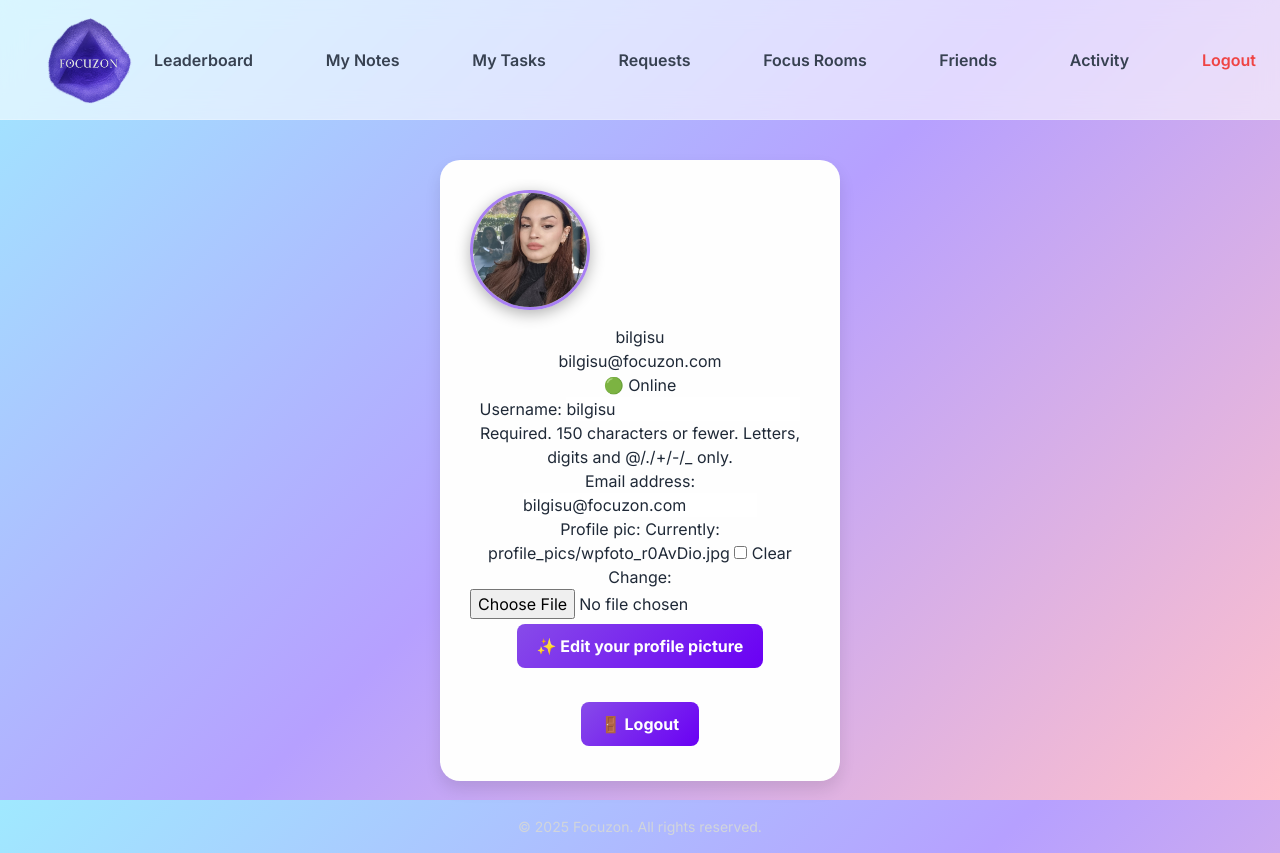
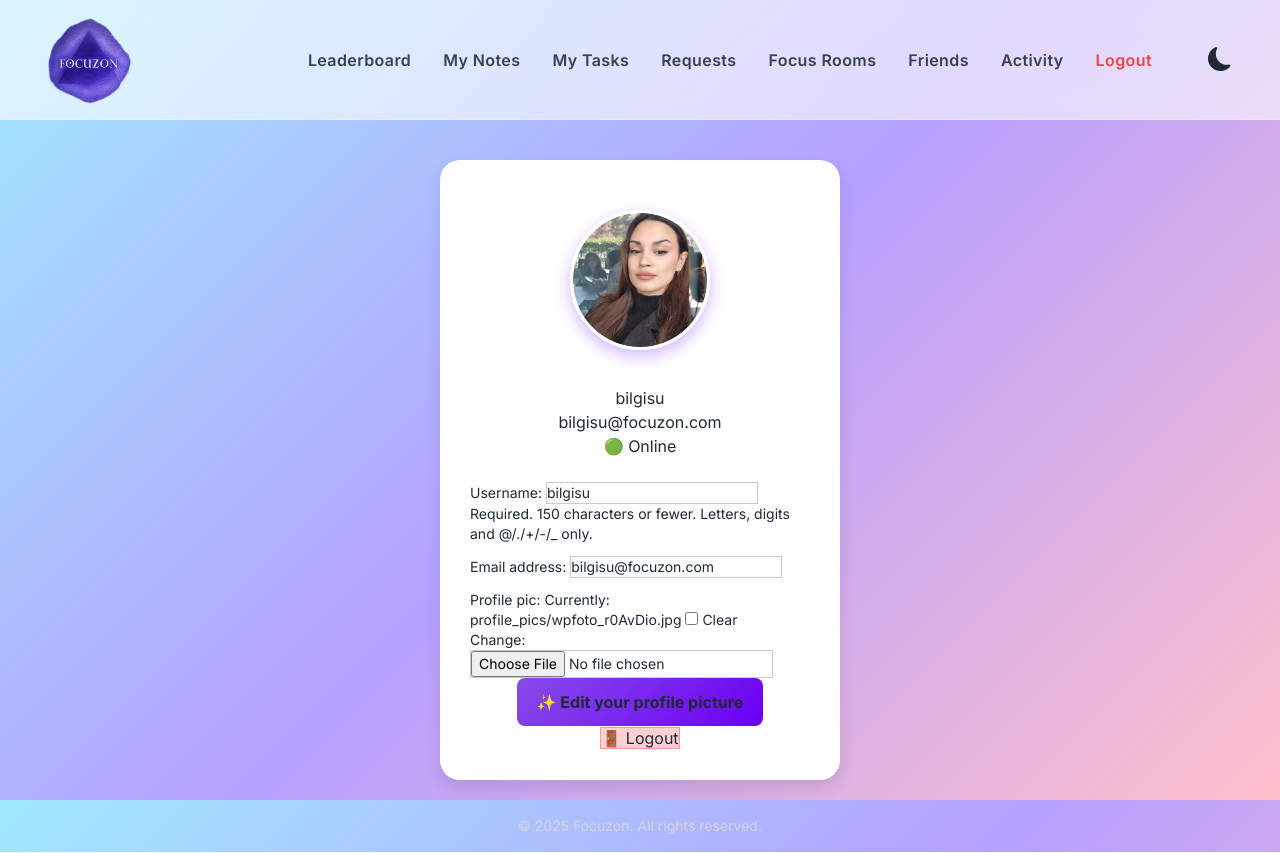
Before and after one commit to bilgisucempel/focuzon, a Django app: page /accounts/profile/ in a window 1280 px wide. Run offline with Django 5.2, Linux system fonts and the light colour scheme; a user stored in the database is signed in; style sheets or scripts are compiled from the project's sources; some libraries are stand-ins or nearby versions.

Commit message:
focus room, conflict and theme fixed.

```diff
--- a/accounts/templates/accounts/profile.html
+++ b/accounts/templates/accounts/profile.html
@@ -5,131 +5,50 @@
 <div class="profile-page-container">
    <div class="profile-card">
 
+    <div class="flex justify-center mb-4">
       {% if profile.profile_pic %}
-      <img src="{{ profile.profile_pic.url }}" alt="Profil Fotoğrafı" class="profile-photo">
+        <img src="{{ profile.profile_pic.url }}" alt="Profil Fotoğrafı" class="profile-pic">
       {% else %}
-      <img src="{% static 'images/default_user.png' %}" alt="Varsayılan Fotoğraf" class="profile-photo">
+        <img src="{% static 'images/default_user.png' %}" alt="Varsayılan Fotoğraf" class="profile-pic">
       {% endif %}
+    </div>
 
-    <h2>{{ user.username }}</h2>
-    <p><i class="fa fa-envelope"></i> {{ user.email }}</p>
-    <p><span style="color: limegreen;">🟢</span> Online</p>
+    <h2 class="username">{{ user.username }}</h2>
+    <p class="email">{{ user.email }}</p>
+    <p class="status-badge">🟢 Online</p>
 
-    <form method="POST" enctype="multipart/form-data">
+    <form method="POST" enctype="multipart/form-data" class="mt-6">
       {% csrf_token %}
-      {{ form.as_p }}  <!-- CustomUserForm veya ProfileForm buraya düzgün şekilde yansır -->
-      <button type="submit" class="btn btn-primary mt-3">✨ Edit your profile picture</button>
+      <div class="form-wrapper text-left text-sm space-y-3">
+        {{ form.as_p }}
+      </div>
+      <button type="submit" class="update-btn">✨ Edit your profile picture</button>
     </form>
 
-    <br>
-    <a href="{% url 'logout' %}" class="btn btn-logout">🚪 Logout</a>
+    <a href="{% url 'logout' %}" class="logout-btn mt-6">🚪 Logout</a>
 
   </div>
 </div>
 {% endblock %}
 
-
-
 <style>
-    .profile-card {
-        background: rgba(255, 255, 255, 0.15);
-        background-color: var(--card-bg);
-        color: var(--text-color);
-        backdrop-filter: blur(12px);
-        padding: 30px;
-        border-radius: 20px;
-        box-shadow: 0 8px 24px rgba(0,0,0,0.2);
-        text-align: center;
-        width: 320px;
-        margin: 30px auto;
-        color: #fff;
-        font-family: 'Poppins', sans-serif;
+/* Light tema görünürlüğü */
+body[data-theme="light"] .profile-card,
+body[data-theme="light"] .profile-card * {
+  color: #1f2937 !important; /* text-gray-800 */
 }
 
-    .profile-pic {
-        width: 130px;
-        height: 130px;
-        border-radius: 50%;
-        border: 4px solid #c084fc;
-        box-shadow: 0 6px 15px rgba(192, 132, 252, 0.5);
-        transition: transform 0.3s ease;
+/* Light temada inputların görünür arka planı */
+body[data-theme="light"] .profile-card input,
+body[data-theme="light"] .profile-card textarea,
+body[data-theme="light"] .profile-card select {
+  background-color: rgba(255, 255, 255, 0.6) !important;
+  color: #1f2937 !important;
+  border: 1px solid rgba(0,0,0,0.2);
 }
 
-    .profile-pic:hover {
-        transform: scale(1.07);
-    }
-
-    .profile-card h2 {
-        margin-top: 15px;
-        background: linear-gradient(135deg, #a78bfa, #f472b6);
-        -webkit-background-clip: text;
-        -webkit-text-fill-color: transparent;
-        font-size: 1.8rem;
-    }
-
-    .email {
-        color: #e0e0e0;
-        margin-bottom: 10px;
-    }
-
-    .status-badge {
-        display: inline-block;
-        margin: 10px 0;
-        padding: 6px 12px;
-        background-color: #34d399;
-        color: white;
-        border-radius: 20px;
-        font-size: 0.9rem;
-    }
-
-    .custom-file-upload {
-        display: inline-block;
-        padding: 10px 20px;
-        cursor: pointer;
-        background: linear-gradient(135deg, #a78bfa, #f472b6);
-        color: white;
-        border-radius: 10px;
-        margin-top: 20px;
-        transition: background 0.3s ease;
-    }
-
-    .custom-file-upload:hover {
-        background: linear-gradient(135deg, #c084fc, #f9a8d4);
-    }
-
-    .custom-file-upload input {
-        display: none;
-    }
-
-    .update-btn {
-        display: block;
-        margin: 20px auto 0;
-        background: linear-gradient(135deg, #c084fc, #f9a8d4);
-        border: none;
-        padding: 10px 25px;
-        border-radius: 10px;
-        color: white;
-        font-size: 1rem;
-        cursor: pointer;
-        transition: transform 0.3s ease;
-    }
-
-    .update-btn:hover {
-        transform: scale(1.05);
-    }
-
-    .logout-btn {
-        display: inline-block;
-        margin-top: 20px;
-        background-color: #ef4444;
-        padding: 10px 20px;
-        border-radius: 10px;
-        color: white;
-        text-decoration: none;
-        transition: background 0.3s ease;
-    }
-
-    .logout-btn:hover {
-        background-color: #dc2626;
+/* Placeholder'lar da koyu görünsün */
+body[data-theme="light"] .profile-card input::placeholder {
+  color: #4b5563 !important; /* slate-600 */
 }
 </style>
--- a/accounts/templates/base.html
+++ b/accounts/templates/base.html
@@ -43,74 +43,66 @@
   <body class="flex flex-col min-h-screen bg-gradient-to-br from-[#f5f4fa] via-[#e8edff] to-[#dbe6ff] dark:from-gray-900 dark:via-gray-800 dark:to-gray-900 text-gray-800 dark:text-white overflow-x-hidden transition-all duration-300 {% block body_class %}{% endblock %} {{ request.resolver_match.url_name }}-page" data-theme="light">
 
     <!-- NAVBAR -->
-
-    <nav class="fixed top-0 w-full h-[120px] backdrop-blur-md bg-white/60 dark:bg-gray-800/50 border-b border-white/20 dark:border-gray-600/40 z-50 px-6 flex items-center">
+      <nav class="fixed top-0 w-full h-[120px] backdrop-blur-md bg-white/60 dark:bg-gray-800/50 border-b border-white/20 dark:border-gray-600/40 z-50 px-6 flex items-center justify-between">
 
   <!-- Sol: Logo -->
   <a href="{% url 'home' %}" class="flex-shrink-0">
     <img src="{% static 'images/focuzon_logo_.png' %}" alt="Focuzon" class="h-[130px]" />
   </a>
 
-  <!-- Orta: Grid navbar -->
   {% if user.is_authenticated %}
-    <ul class="flex flex-1 justify-between items-center text-sm md:text-base font-semibold text-gray-700 dark:text-gray-100 text-center space-x-4">
-
+    <!-- Sağ: Menü + Tema -->
+    <div class="flex items-center gap-x-10 pr-6">
+      <!-- Menü -->
+      <ul class="flex items-center text-sm md:text-base font-semibold text-gray-700 dark:text-gray-100 tracking-wide">
         <li>
-        <a href="{% url 'leaderboard' %}"
-           class="{% if request.resolver_match.url_name == 'leaderboard' %}text-violet-600 dark:text-violet-400{% else %}hover:text-violet-500{% endif %} transition">
+          <a href="{% url 'leaderboard' %}" class="px-4 hover:underline underline-offset-4 decoration-violet-500 {% if request.resolver_match.url_name == 'leaderboard' %}text-violet-600 dark:text-violet-400{% endif %}">
             Leaderboard
           </a>
         </li>
-
         <li>
-        <a href="{% url 'notes:note_list' %}"
-           class="{% if request.resolver_match.url_name == 'note_list' %}text-violet-600 dark:text-violet-400{% else %}hover:text-violet-500{% endif %} transition">
+          <a href="{% url 'notes:note_list' %}" class="px-4 hover:underline underline-offset-4 decoration-violet-500 {% if request.resolver_match.url_name == 'note_list' %}text-violet-600 dark:text-violet-400{% endif %}">
             My Notes
           </a>
         </li>
-
         <li>
-        <a href="{% url 'task_list' %}"
-           class="{% if request.resolver_match.url_name == 'task_list' %}text-violet-600 dark:text-violet-400{% else %}hover:text-violet-500{% endif %} transition">
+          <a href="{% url 'task_list' %}" class="px-4 hover:underline underline-offset-4 decoration-violet-500 {% if request.resolver_match.url_name == 'task_list' %}text-violet-600 dark:text-violet-400{% endif %}">
             My Tasks
           </a>
         </li>
-
         <li>
-        <a href="{% url 'pending_requests' %}"
-           class="{% if request.resolver_match.url_name == 'pending_requests' %}text-violet-600 dark:text-violet-400{% else %}hover:text-violet-500{% endif %} transition">
+          <a href="{% url 'pending_requests' %}" class="px-4 hover:underline underline-offset-4 decoration-violet-500 {% if request.resolver_match.url_name == 'pending_requests' %}text-violet-600 dark:text-violet-400{% endif %}">
             Requests
           </a>
         </li>
-
         <li>
-        <a href="{% url 'focus:room_list' %}"
-           class="{% if request.resolver_match.url_name == 'focus:room_list' %}text-violet-600 dark:text-violet-400{% else %}hover:text-violet-500{% endif %} transition">
+          <a href="{% url 'focus:focus_home' %}" class="px-4 hover:underline underline-offset-4 decoration-violet-500 {% if request.resolver_match.url_name == 'focus:room_list' %}text-violet-600 dark:text-violet-400{% endif %}">
             Focus Rooms
           </a>
+        </li>
         <li>
-        <a href="{% url 'friend_list' %}"
-           class="{% if request.resolver_match.url_name == 'friend_list' %}text-violet-600 dark:text-violet-400{% else %}hover:text-violet-500{% endif %} transition">
+          <a href="{% url 'friend_list' %}" class="px-4 hover:underline underline-offset-4 decoration-violet-500 {% if request.resolver_match.url_name == 'friend_list' %}text-violet-600 dark:text-violet-400{% endif %}">
             Friends
           </a>
         </li>
-
         <li>
-        <a href="/pomodoro/friends/activity/"
-           class="{% if request.path == '/pomodoro/friends/activity/' %}text-violet-600 dark:text-violet-400{% else %}hover:text-violet-500{% endif %} transition">
+          <a href="/pomodoro/friends/activity/" class="px-4 hover:underline underline-offset-4 decoration-violet-500 {% if request.path == '/pomodoro/friends/activity/' %}text-violet-600 dark:text-violet-400{% endif %}">
             Activity
           </a>
         </li>
-
         <li>
-        <a href="{% url 'logout' %}" class="text-red-500 hover:text-red-600 transition">
+          <a href="{% url 'logout' %}" class="px-4 text-red-500 hover:text-red-600 transition hover:underline underline-offset-4 decoration-red-500">
             Logout
           </a>
         </li>
+      </ul>
 
-    </ul>
+      <!-- Tema İkonu -->
+      <i id="theme-icon" onclick="toggleTheme()" class="bi bi-moon-fill text-2xl cursor-pointer text-gray-800 dark:text-gray-100"></i>
+    </div>
   {% endif %}
 </nav>
+
 
     <!-- PAGE CONTENT -->
     <main class="flex-1 pt-[140px] z-10 relative px-4 max-w-4xl mx-auto w-full">
@@ -156,3 +148,29 @@
 
   </body>
 </html>
+<style>
+  /* Light mode için yazı renkleri */
+  body[data-theme="light"] .profile-card,
+  body[data-theme="light"] .profile-card * {
+    color: #1f2937 !important; /* Tailwind slate-800 */
+  }
+
+  /* Light modda input alanlarının görünmesi için */
+  body[data-theme="light"] .profile-card input,
+  body[data-theme="light"] .profile-card textarea,
+  body[data-theme="light"] .profile-card select {
+    background-color: rgba(255, 255, 255, 0.7) !important;
+    color: #1f2937 !important;
+    border: 1px solid rgba(0, 0, 0, 0.2);
+  }
+
+  /* Light modda placeholder görünürlüğü */
+  body[data-theme="light"] .profile-card input::placeholder {
+    color: #4b5563 !important;
+  }
+
+  /* Dark modda yazılar zaten beyaz */
+  body[data-theme="dark"] .profile-card {
+    color: #f3f4f6 !important;
+  }
+</style>
--- a/focus/models.py
+++ b/focus/models.py
@@ -2,7 +2,7 @@ from django.db import models
 from django.conf import settings
 
 class FocusRoom(models.Model):
-    name = models.CharField(max_length=50)
+    name = models.CharField(max_length=100)
     description = models.TextField(blank=True)
     created_by = models.ForeignKey(settings.AUTH_USER_MODEL, on_delete=models.CASCADE)
     created_at = models.DateTimeField(auto_now_add=True)
--- a/focus/urls.py
+++ b/focus/urls.py
@@ -4,8 +4,9 @@ from . import views
 app_name = "focus"
 
 urlpatterns = [
-    path('', views.room_list, name='room_list'),
     path('join/<int:room_id>/', views.join_room, name='join_room'),
-    path('', views.room_list, name='focus_home')
+    path('', views.room_list, name='focus_home'),
+    path('create/', views.create_room, name='create_room')
+
 
 ]
--- a/settings.py
+++ b/settings.py
@@ -46,7 +46,6 @@ INSTALLED_APPS = [
 ]
 
 
->>>>>>> ef34cf4bddf609ee17cb2badc0fbe2dfe4214c37
 MIDDLEWARE = [
     "django.middleware.security.SecurityMiddleware",
     "django.contrib.sessions.middleware.SessionMiddleware",
```
Also changed, not shown: focus/forms.py (added, +7 -0 lines), focus/templates/focus/create_room.html (added, +14 -0 lines), focus/templates/focus/room_detail.html (+5 -5 lines), focus/templates/focus/room_list.html (+7 -2 lines), focus/views.py (+13 -0 lines), db.sqlite3, focus/migrations/0003_alter_focusroom_name.py (added). Lines whose indentation alone changed are shown as unchanged.
